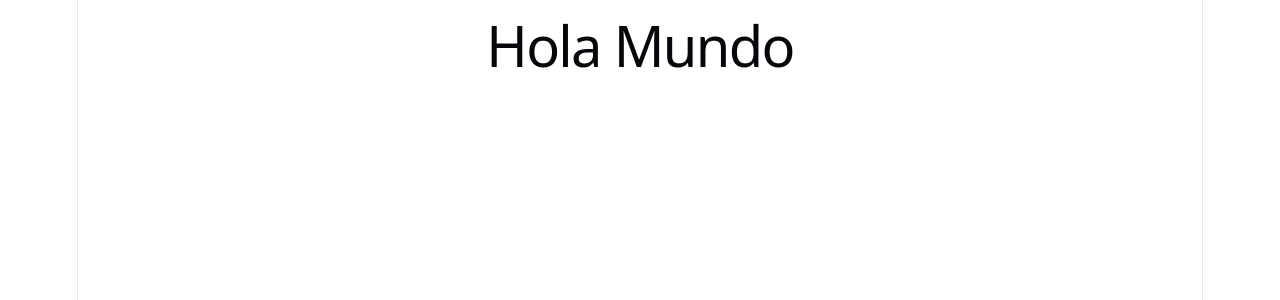
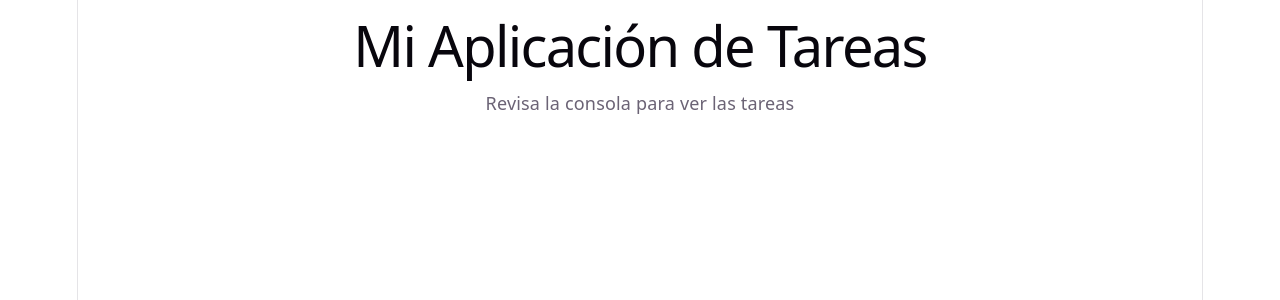
Before and after one commit to ghostrabbit0703/to_do_list_react_app, a React (Vite) app: page / in a window 1280 px wide. Shown: the top 300 px of the page. Built offline with nearby package versions, Linux system fonts and the light colour scheme; no server answers.

Commit message:
Tod 6 (#6)

```diff
--- a/src/App.jsx
+++ b/src/App.jsx
@@ -1,12 +1,29 @@
-
-import './App.css'
+// App.jsx
+import React, { useEffect } from 'react';
+import { getAll } from './services/task.service';
 
 function App() {
+  useEffect(() => {
+
+    const fetchTasks = async () => {
+      try {
+        const tasks = await getAll();
+        console.log('Tareas obtenidas:', tasks);
+        console.log('Respuesta completa:', JSON.stringify(tasks, null, 2));
+      } catch (error) {
+        console.error('Error al obtener tareas:', error);
+      }
+    };
+
+    fetchTasks();
+  }, []);
+
   return (
-    <>
-      <h1>Hola Mundo</h1>
-    </>
-  )
+    <div className="App">
+      <h1>Mi Aplicación de Tareas</h1>
+      <p>Revisa la consola para ver las tareas</p>
+    </div>
+  );
 }
 
-export default App
+export default App;
```
Also changed, not shown: 1 other file (tests, documents, lock files or other folders).
